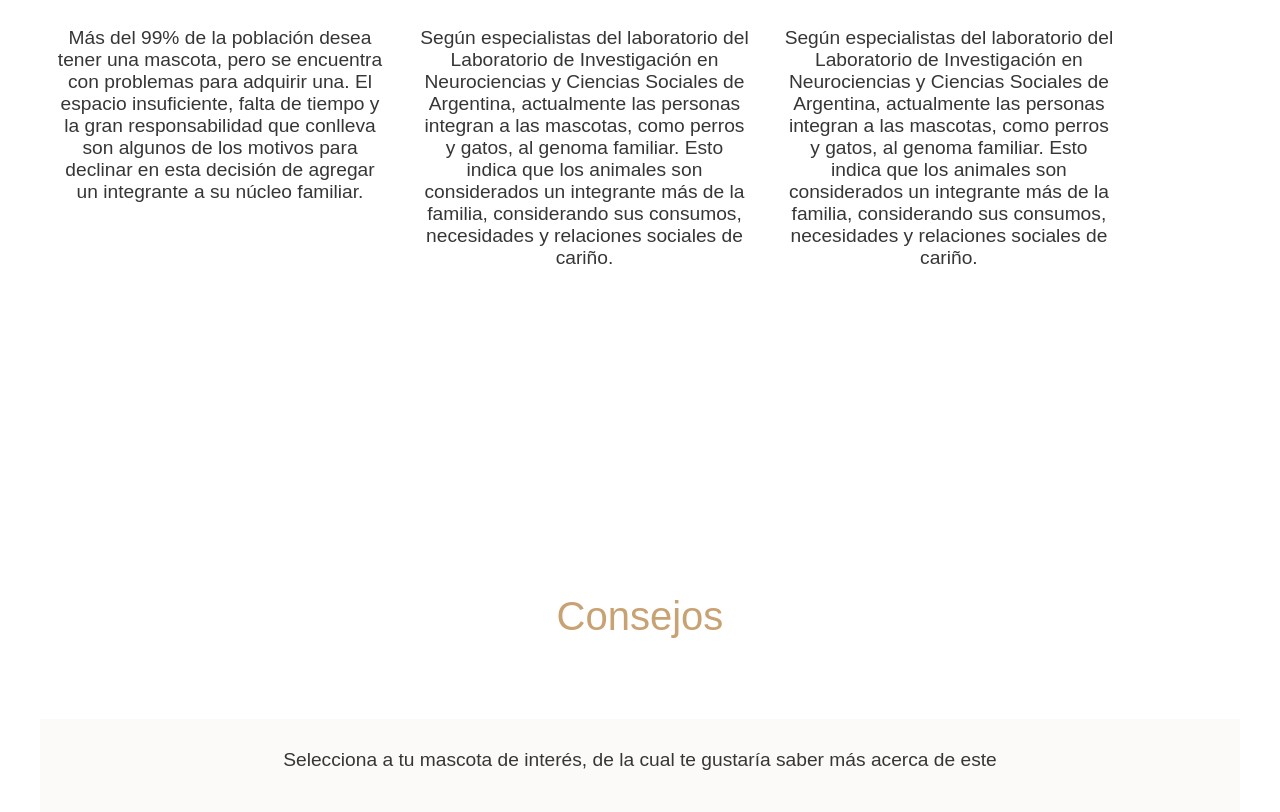
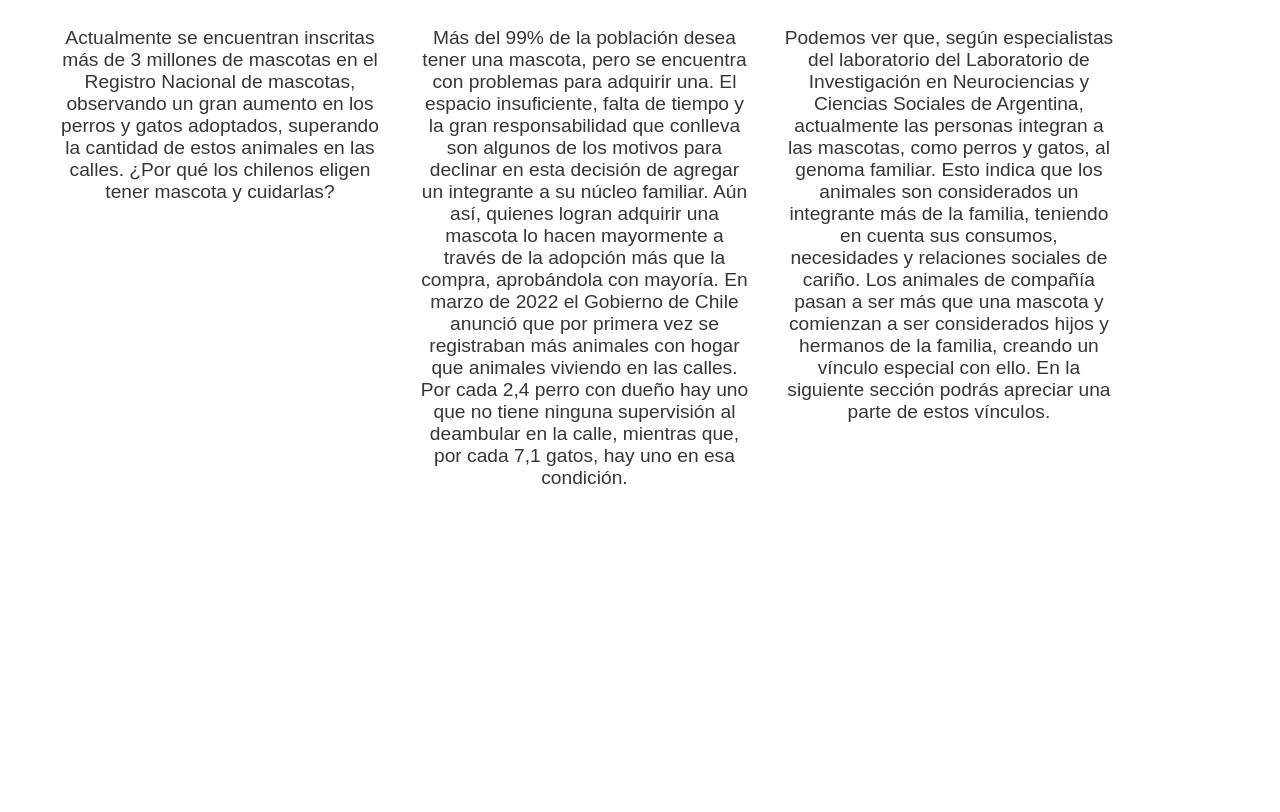
Before and after one commit to rohono/Tenencia-resposable, a plain HTML site: page Entrega_06/index.html in a window 1280 px wide. Shown: the part 1729-2541 px from the top of the page. Drawn offline with nearby package versions, Linux system fonts and the light colour scheme; files whose address does not match are found by name.

Commit message:
first commit
arreglamos la crónica

```diff
--- a/Entrega_06/index.html
+++ b/Entrega_06/index.html
@@ -64,9 +64,9 @@
                       <!-- Primer párrafo -->
                 <div>
 
-                    <p class="parrafo">Más del 99% de la población desea tener una mascota, pero se encuentra con problemas para adquirir una. El espacio insuficiente, falta de tiempo y la gran responsabilidad que conlleva son algunos de los motivos para declinar en esta decisión de agregar un integrante a su núcleo familiar. </p>
-                      <p class="parrafo">Según especialistas del laboratorio del Laboratorio de Investigación en Neurociencias y Ciencias Sociales de Argentina, actualmente las personas integran a las mascotas, como perros y gatos, al genoma familiar. Esto indica que los animales son considerados un integrante más de la familia, considerando sus consumos, necesidades y relaciones sociales de cariño.</p>
-                      <p class="parrafo">Según especialistas del laboratorio del Laboratorio de Investigación en Neurociencias y Ciencias Sociales de Argentina, actualmente las personas integran a las mascotas, como perros y gatos, al genoma familiar. Esto indica que los animales son considerados un integrante más de la familia, considerando sus consumos, necesidades y relaciones sociales de cariño.</p>
+                    <p class="parrafo">Actualmente se encuentran inscritas más de 3 millones de mascotas en el Registro Nacional de mascotas, observando un gran aumento en los perros y gatos adoptados, superando la cantidad de estos animales en las calles. ¿Por qué los chilenos eligen tener mascota y cuidarlas?</p>
+                      <p class="parrafo">Más del 99% de la población desea tener una mascota, pero se encuentra con problemas para adquirir una. El espacio insuficiente, falta de tiempo y la gran responsabilidad que conlleva son algunos de los motivos para declinar en esta decisión de agregar un integrante a su núcleo familiar. Aún así, quienes logran adquirir una mascota lo hacen mayormente a través de la adopción más que la compra, aprobándola con mayoría. En marzo de 2022 el Gobierno de Chile anunció que por primera vez se registraban más animales con hogar que animales viviendo en las calles. Por cada 2,4 perro con dueño hay uno que no tiene ninguna supervisión al deambular en la calle, mientras que, por cada 7,1 gatos, hay uno en esa condición.</p>
+                      <p class="parrafo">Podemos ver que, según especialistas del laboratorio del Laboratorio de Investigación en Neurociencias y Ciencias Sociales de Argentina, actualmente las personas integran a las mascotas, como perros y gatos, al genoma familiar. Esto indica que los animales son considerados un integrante más de la familia, teniendo en cuenta sus consumos, necesidades y relaciones sociales de cariño. Los animales de compañía pasan a ser más que una mascota y comienzan a ser considerados hijos y hermanos de la familia, creando un vínculo especial con ello. En la siguiente sección podrás apreciar una parte de estos vínculos.</p>
                       <!-- Segundo párrafo -->
 
                 </div>
```
